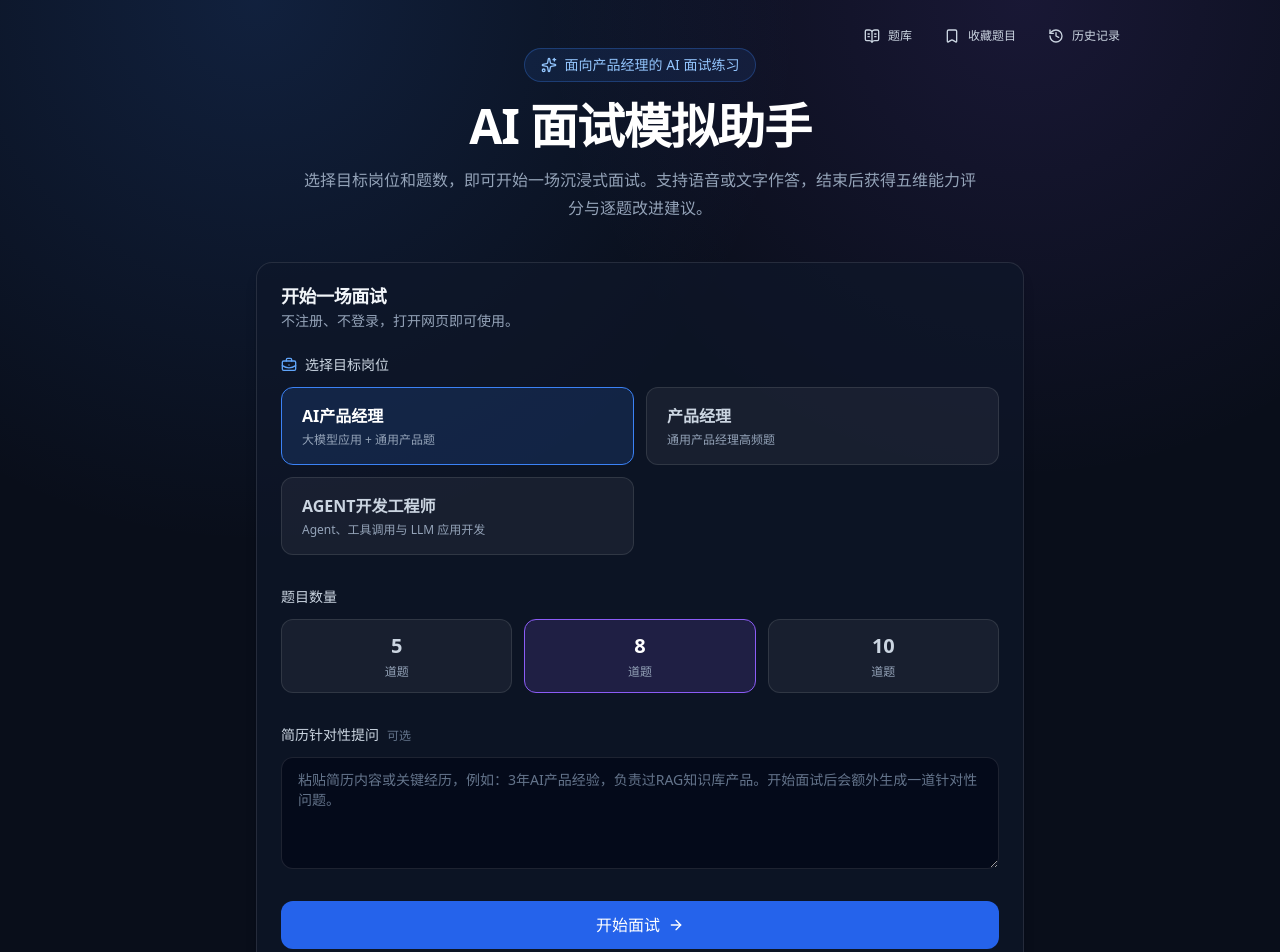
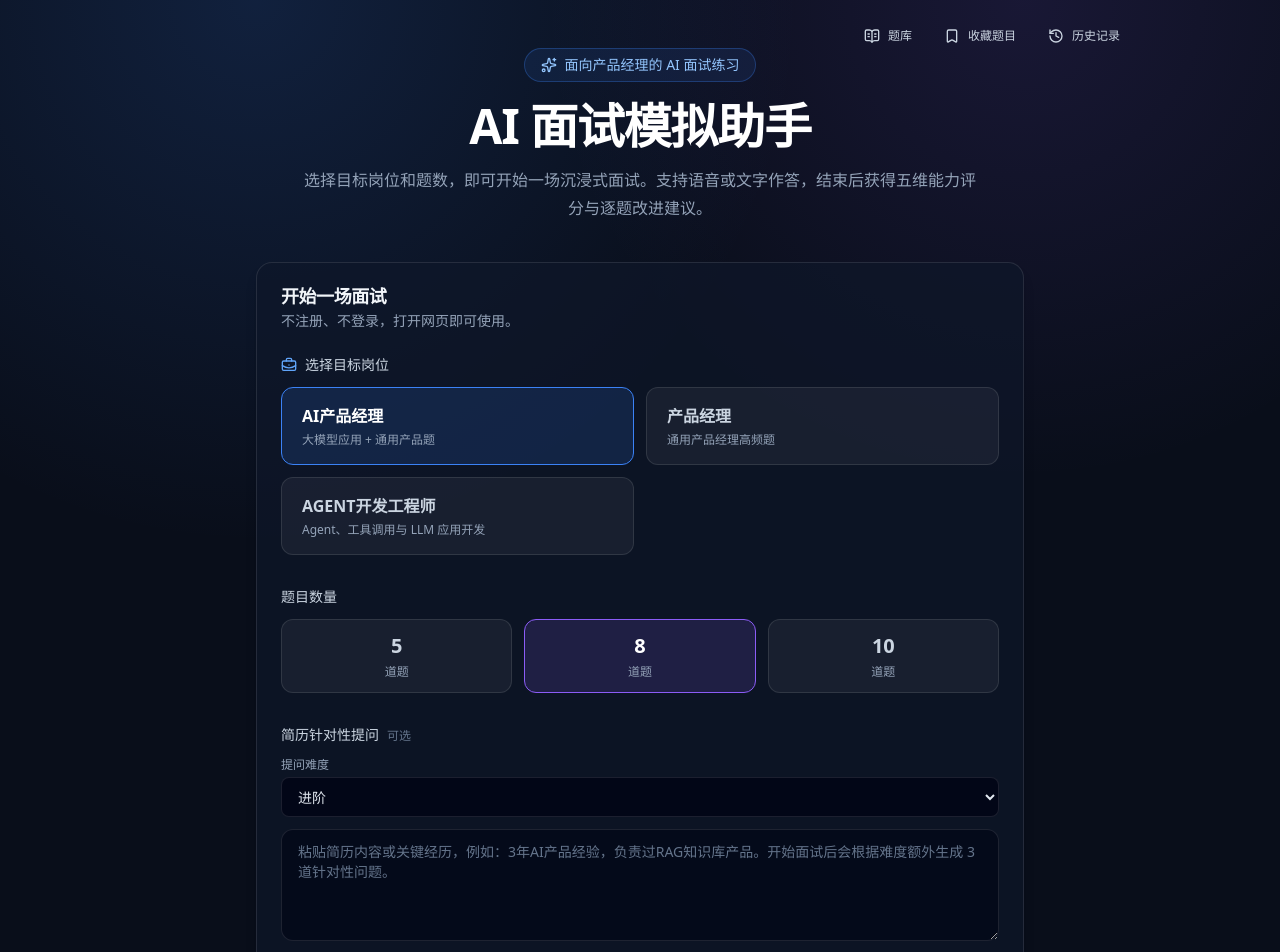
Before and after one commit to lhw12138/ai-mock-interview, a Next.js app: page / in a window 1280 px wide. Shown: the top 952 px of the page. Built offline with nearby package versions, Linux system fonts and the light colour scheme.

Commit message:
Add resume difficulty and multiple questions

```diff
--- a/src/app/api/resume/route.ts
+++ b/src/app/api/resume/route.ts
@@ -9,12 +9,23 @@ export const maxDuration = 60;
 const requestSchema = z.object({
   role: z.enum(["ai_pm", "pm", "agent_dev"]),
   resume: z.string().min(1),
+  difficulty: z.enum(["basic", "intermediate", "advanced"]).default("intermediate"),
 });
 
 const outputSchema = z.object({
-  question: z.string(),
-  answer: z.string(),
+  questions: z.array(
+    z.object({
+      question: z.string(),
+      answer: z.string(),
+    }),
+  ).length(3),
 });
+
+const DIFFICULTY_LABELS = {
+  basic: "基础",
+  intermediate: "进阶",
+  advanced: "困难",
+} as const;
 
 function errorResponse(message: string, status: number): Response {
   return new Response(JSON.stringify({ error: message }), {
@@ -39,21 +50,24 @@ export async function POST(request: Request) {
       schema: outputSchema,
       mode: "json",
       system:
-        "你是一位资深技术面试官。请根据候选人简历，生成一个与目标岗位高度相关的针对性面试问题，并给出参考答案思路。只输出 JSON。",
+        "你是一位资深技术面试官。请根据候选人简历和目标难度，生成 3 个由浅入深、互不重复的针对性面试问题，并给出参考答案思路。只输出 JSON。",
       prompt: `目标岗位：${getRoleLabel(body.role)}
+难度：${DIFFICULTY_LABELS[body.difficulty]}
 
 候选人简历：
 ${body.resume}
 
-请生成一个能考察候选人真实项目经验、技术判断或业务思考的问题。`,
-      temperature: 0.4,
-      maxTokens: 600,
+请生成 3 个能考察候选人真实项目经验、技术判断或业务思考的问题。`,
+      temperature: 0.5,
+      maxTokens: 1200,
     });
 
     return Response.json({
-      question: result.object.question,
-      category: "简历针对性",
-      answer: result.object.answer,
+      questions: result.object.questions.map((question) => ({
+        question: question.question,
+        category: `简历针对性 · ${DIFFICULTY_LABELS[body.difficulty]}`,
+        answer: question.answer,
+      })),
     });
   } catch (error) {
     const message = error instanceof Error ? error.message : "简历提问生成失败。";
--- a/src/app/page.tsx
+++ b/src/app/page.tsx
@@ -27,6 +27,9 @@ export default function HomePage() {
   const [questionCount, setQuestionCount] = React.useState<number>(8);
   const [isStarting, setIsStarting] = React.useState(false);
   const [resume, setResume] = React.useState("");
+  const [difficulty, setDifficulty] = React.useState<
+    "basic" | "intermediate" | "advanced"
+  >("intermediate");
   const [startError, setStartError] = React.useState("");
 
   React.useEffect(() => {
@@ -46,22 +49,24 @@ export default function HomePage() {
         const response = await fetch("/api/resume", {
           method: "POST",
           headers: { "Content-Type": "application/json" },
-          body: JSON.stringify({ role, resume: trimmedResume }),
+          body: JSON.stringify({ role, resume: trimmedResume, difficulty }),
         });
         const payload = await response.json();
 
-        if (!response.ok || !payload.question) {
+        if (!response.ok || !Array.isArray(payload.questions)) {
           throw new Error(payload.error || "简历针对性问题生成失败。");
         }
 
         questions = [
           ...questions,
-          {
-            id: Date.now(),
-            question: payload.question,
-            category: payload.category ?? "简历针对性",
-            answer: payload.answer ?? "",
-          },
+          ...payload.questions.map(
+            (item: { question: string; category: string; answer: string }, index: number) => ({
+              id: Date.now() + index,
+              question: item.question,
+              category: item.category ?? "简历针对性",
+              answer: item.answer ?? "",
+            }),
+          ),
         ];
       }
 
@@ -187,10 +192,26 @@ export default function HomePage() {
               简历针对性提问
               <span className="ml-2 text-xs font-normal text-slate-500">可选</span>
             </div>
+            <div className="mb-3">
+              <span className="mb-1 block text-xs text-slate-400">提问难度</span>
+              <select
+                value={difficulty}
+                onChange={(event) =>
+                  setDifficulty(
+                    event.target.value as "basic" | "intermediate" | "advanced",
+                  )
+                }
+                className="h-10 w-full rounded-lg border border-white/10 bg-slate-950 px-3 text-sm text-slate-200"
+              >
+                <option value="basic">基础</option>
+                <option value="intermediate">进阶</option>
+                <option value="advanced">困难</option>
+              </select>
+            </div>
             <Textarea
               value={resume}
               onChange={(event) => setResume(event.target.value)}
-              placeholder="粘贴简历内容或关键经历，例如：3年AI产品经验，负责过RAG知识库产品。开始面试后会额外生成一道针对性问题。"
+              placeholder="粘贴简历内容或关键经历，例如：3年AI产品经验，负责过RAG知识库产品。开始面试后会根据难度额外生成 3 道针对性问题。"
             />
           </section>
 
```
